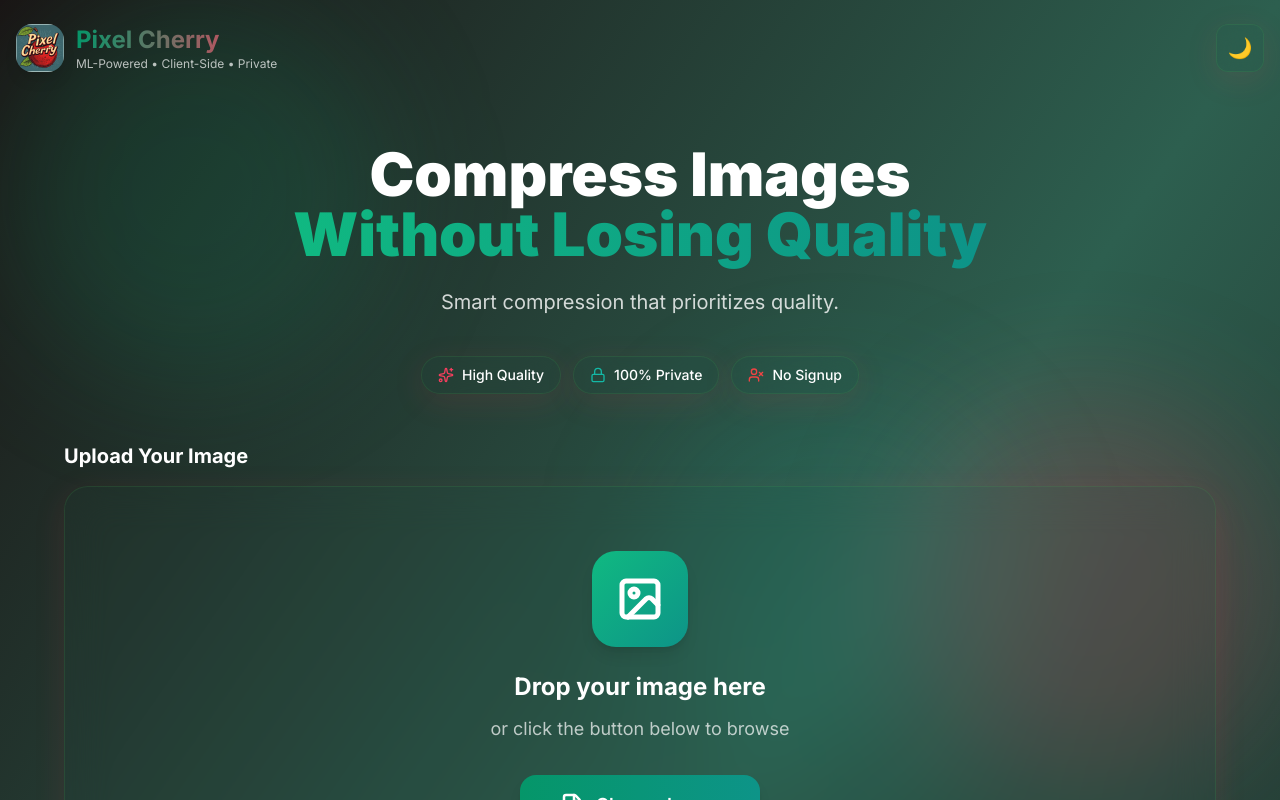
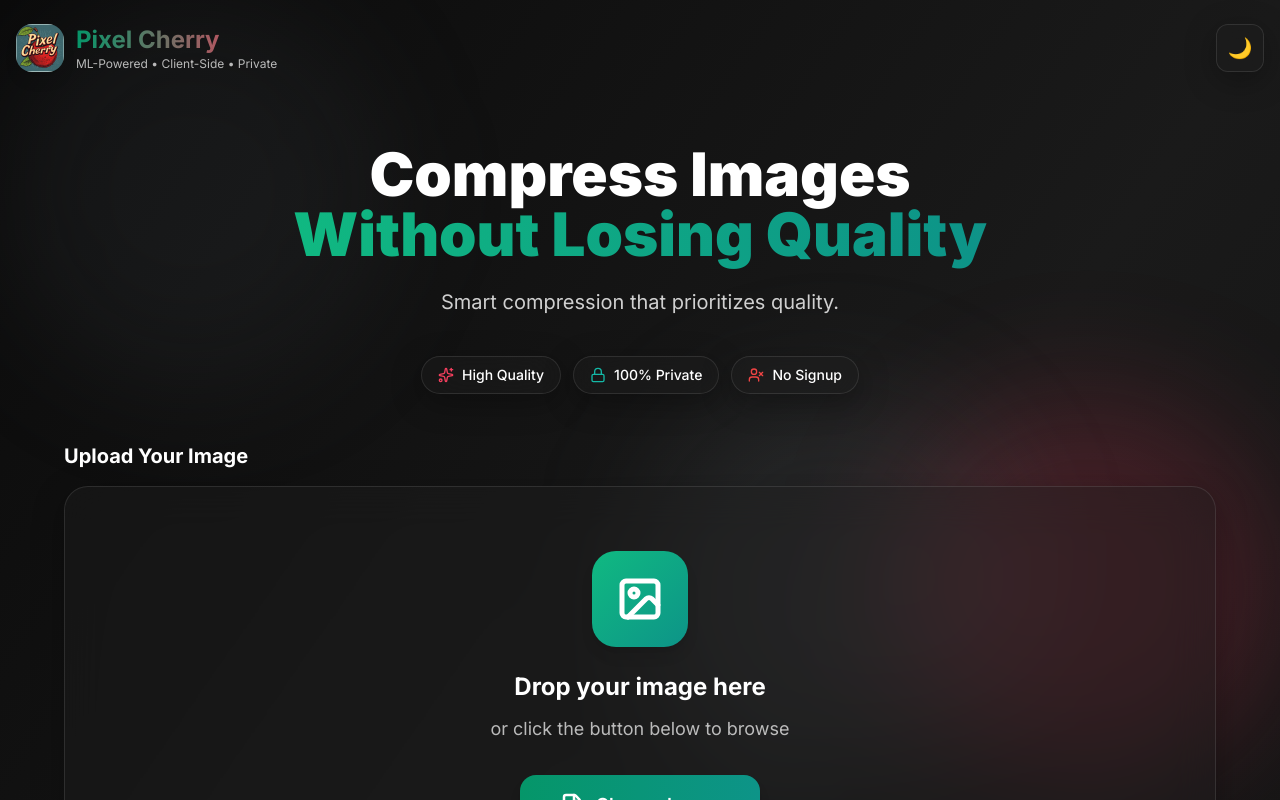
Before and after one commit to kagandurmus/Pixel-Cherry, a Next.js app: page / in a window 1280 px wide. Shown: the top 800 px of the page. Built offline with nearby package versions, Linux system fonts and the light colour scheme.

Commit message:
Changes the dark mode to use black with red undertone and replaced green features

```diff
--- a/app/globals.css
+++ b/app/globals.css
@@ -23,24 +23,26 @@
 }
 
 [data-theme='dark'] {
-  /* Dark Mode - Elegant Cherry Theme */
-  --bg-primary: #1a1414;
-  --bg-secondary: #2D5F4F;
-  --bg-card: #242038;
+  /* Dark Mode - Pure Dark with Cherry Accents */
+  --bg-primary: #0a0a0a;
+  --bg-secondary: #141414;
+  --bg-card: #1e1e1e;
   --text-primary: #ffffff;
-  --text-secondary: #d1d5db;
+  --text-secondary: #a3a3a3;
   --border-color: rgba(255, 255, 255, 0.1);
   --shadow: rgba(0, 0, 0, 0.5);
 
-  /* Cherry Theme Colors - Dark */
+  /* Cherry Theme Colors - Dark (NO GREEN) */
   --cherry-red: #ED4072;
   --cherry-dark: #DE3163;
-  --sage-green: #4CAF50;
-  --mint-green: #6FBFA3;
-  --forest-green: #3D7A5C;
+  --sage-green: #808080;
+  --mint-green: #9a9a9a;
+  --forest-green: #6b6b6b;
   --soft-red: #FF6B6B;
   --rose: #FF4D6D;
 }
+
+
 
 @layer base {
   body {
@@ -52,17 +54,24 @@
 
 @layer utilities {
   .glass-card {
-    background: rgba(45, 95, 79, 0.08);
+    background: rgba(30, 30, 30, 0.4);
     backdrop-filter: blur(20px);
-    border: 1px solid rgba(76, 175, 80, 0.15);
-    box-shadow: 0 8px 32px 0 rgba(235, 51, 73, 0.12);
+    border: 1px solid rgba(255, 255, 255, 0.1);
+    box-shadow: 0 8px 32px 0 rgba(0, 0, 0, 0.3);
   }
 
-  [data-theme='light'] .glass-card {
-    background: rgba(255, 255, 255, 0.85);
-    border: 1px solid rgba(45, 95, 79, 0.08);
-    box-shadow: 0 8px 32px 0 rgba(0, 0, 0, 0.08);
+  [data-theme='dark'] .glass-card {
+    background: rgba(30, 30, 30, 0.4);
+    border: 1px solid rgba(255, 255, 255, 0.1);
+    box-shadow: 0 8px 32px 0 rgba(0, 0, 0, 0.3);
   }
+
+[data-theme='light'] .glass-card {
+  background: rgba(255, 255, 255, 0.85);
+  border: 1px solid rgba(0, 0, 0, 0.08);
+  box-shadow: 0 8px 32px 0 rgba(0, 0, 0, 0.08);
+}
+
 
   .btn-primary {
     @apply bg-gradient-to-r from-emerald-600 to-rose-500 hover:from-emerald-700 hover:to-rose-600 text-white font-semibold px-8 py-4 rounded-2xl transition-all duration-300 transform hover:scale-105 shadow-lg;
--- a/app/layout.tsx
+++ b/app/layout.tsx
@@ -6,8 +6,8 @@ import { ThemeProvider } from "./providers";
 const inter = Inter({ subsets: ["latin"] });
 
 export const metadata: Metadata = {
-  title: 'Pixel Cherry - Platform-Optimized Image Compression',
-  description: 'ML-powered compression for Instagram, LinkedIn & TikTok. 100% client-side, no tracking, always free.',
+  title: 'Pixel Cherry - Quality-Optimized Image Compression',
+  description: 'ML-powered compression for Social Media Photos. 100% client-side, no tracking, always free.',
 };
 
 export default function RootLayout({
@@ -16,7 +16,7 @@ export default function RootLayout({
   children: React.ReactNode;
 }>) {
   return (
-    <html lang="en">
+    <html lang="en" suppressHydrationWarning>
       <body className={inter.className}>
         <ThemeProvider>
           {children}
--- a/app/page.tsx
+++ b/app/page.tsx
@@ -60,15 +60,16 @@ export default function Home() {
   };
 
   return (
-    <div className="min-h-screen transition-colors duration-300" style={{ background: theme === 'dark' ? 'linear-gradient(to bottom right, #1a1414, #2D5F4F, #1a1a1a)' : 'linear-gradient(to bottom right, #FFF5EE, #f0f9ff, #e8f5e9)' }}>
+    <div className="min-h-screen transition-colors duration-300" style={{ background: theme === 'dark' ? 'linear-gradient(to bottom right, #0a0a0a, #1a1a1a, #0f0f0f)' : 'linear-gradient(to bottom right, #FFF5EE, #f0f9ff, #e8f5e9)' }}>
       {/* Floating background orbs */}
       {theme === 'dark' && (
-        <>
-          <div className="absolute top-0 left-0 w-96 h-96 bg-emerald-500/15 rounded-full blur-3xl animate-float" />
-          <div className="absolute bottom-0 right-0 w-96 h-96 bg-rose-500/20 rounded-full blur-3xl animate-float" style={{ animationDelay: '3s' }} />
-          <div className="absolute top-1/2 left-1/2 w-96 h-96 bg-teal-500/10 rounded-full blur-3xl animate-float" style={{ animationDelay: '1.5s' }} />
-        </>
-      )}
+    <>
+      <div className="absolute top-0 left-0 w-96 h-96 bg-gray-500/10 rounded-full blur-3xl animate-float" />
+      <div className="absolute bottom-0 right-0 w-96 h-96 bg-rose-500/20 rounded-full blur-3xl animate-float" style={{ animationDelay: '3s' }} />
+      <div className="absolute top-1/2 left-1/2 w-96 h-96 bg-gray-400/10 rounded-full blur-3xl animate-float" style={{ animationDelay: '1.5s' }} />
+    </>
+  )}
+
 
       {/* Header */}
       <header className="relative z-20 container mx-auto px-4 py-6 flex items-center justify-between">
--- a/app/providers.tsx
+++ b/app/providers.tsx
@@ -14,28 +14,23 @@ const ThemeContext = createContext<{
 
 export function ThemeProvider({ children }: { children: React.ReactNode }) {
   const [theme, setTheme] = useState<Theme>('dark');
-  const [mounted, setMounted] = useState(false);
 
   useEffect(() => {
-    setMounted(true);
+    // Get stored theme or default to dark
     const stored = localStorage.getItem('theme') as Theme;
-    if (stored) {
-      setTheme(stored);
-    }
+    const initialTheme = stored || 'dark';
+    setTheme(initialTheme);
+    document.documentElement.setAttribute('data-theme', initialTheme);
   }, []);
 
   useEffect(() => {
-    if (mounted) {
-      localStorage.setItem('theme', theme);
-      document.documentElement.setAttribute('data-theme', theme);
-    }
-  }, [theme, mounted]);
+    localStorage.setItem('theme', theme);
+    document.documentElement.setAttribute('data-theme', theme);
+  }, [theme]);
 
   const toggleTheme = () => {
     setTheme(theme === 'dark' ? 'light' : 'dark');
   };
-
-  if (!mounted) return null;
 
   return (
     <ThemeContext.Provider value={{ theme, toggleTheme }}>
```
